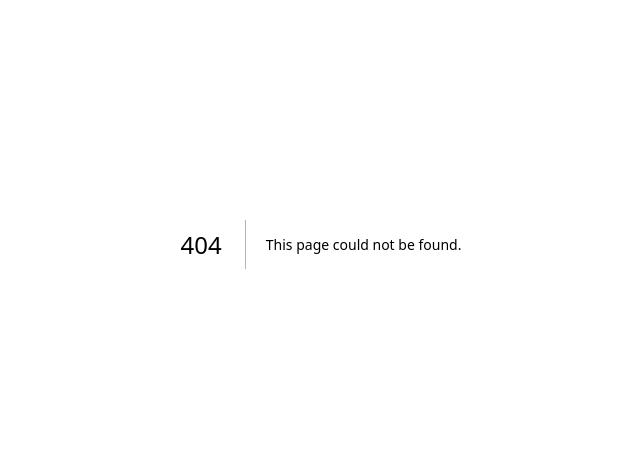
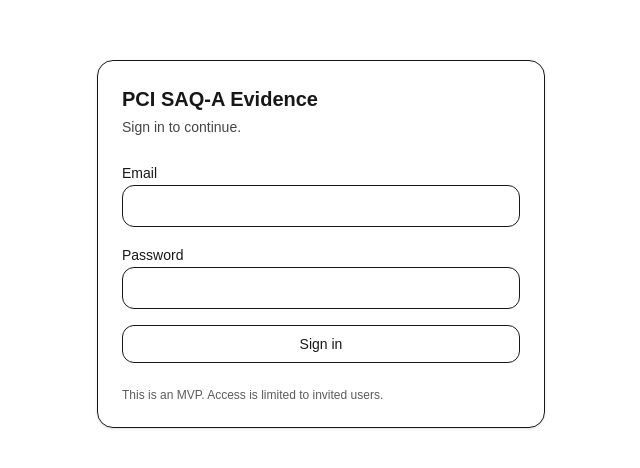
Before and after one commit to yojiro-otsubo/pci-saq-a-evidence, a Next.js app: page /login in a window 1280 px wide. Before the commit this address had no page. Shown: the part 156-624 px from the top of the page, without its empty margins (319-959 px from the left). Built offline with nearby package versions, Linux system fonts and the light colour scheme; no server answers.

Commit message:
feat(auth): add login page with server action

```diff
--- /dev/null
+++ b/src/app/login/actions/loginAction.ts
@@ -0,0 +1,28 @@
+"use server";
+
+import { z } from "zod";
+import { createClient } from "@/lib/supabase/server";
+
+const Schema = z.object({
+  email: z.string().email(),
+  password: z.string().min(1),
+});
+
+export async function loginAction(input: unknown): Promise<
+  | { ok: true }
+  | { ok: false; error?: string }
+> {
+  const parsed = Schema.safeParse(input);
+  if (!parsed.success) return { ok: false, error: "Invalid input." };
+
+  const supabase = await createClient();
+
+  const { error } = await supabase.auth.signInWithPassword({
+    email: parsed.data.email,
+    password: parsed.data.password,
+  });
+
+  if (error) return { ok: false, error: error.message };
+
+  return { ok: true };
+}
--- /dev/null
+++ b/src/app/login/page.tsx
@@ -0,0 +1,30 @@
+import { redirect } from "next/navigation";
+import { createClient } from "@/lib/supabase/server";
+import LoginForm from "./ui/LoginForm";
+
+export default async function LoginPage() {
+  const supabase = await createClient();
+  const { data } = await supabase.auth.getUser();
+
+  // ログイン済みならアプリへ
+  if (data?.user) redirect("/app");
+
+  return (
+    <main className="min-h-dvh flex items-center justify-center px-4">
+      <div className="w-full max-w-md rounded-2xl border p-6 shadow-sm">
+        <h1 className="text-xl font-semibold">PCI SAQ-A Evidence</h1>
+        <p className="mt-1 text-sm opacity-80">
+          Sign in to continue.
+        </p>
+
+        <div className="mt-6">
+          <LoginForm />
+        </div>
+
+        <p className="mt-6 text-xs opacity-70">
+          This is an MVP. Access is limited to invited users.
+        </p>
+      </div>
+    </main>
+  );
+}
--- /dev/null
+++ b/src/app/login/ui/LoginForm.tsx
@@ -0,0 +1,74 @@
+"use client";
+
+import { useState } from "react";
+import { useRouter } from "next/navigation";
+import { loginAction } from "../actions/loginAction";
+
+export default function LoginForm() {
+  const router = useRouter();
+  const [email, setEmail] = useState("");
+  const [password, setPassword] = useState("");
+  const [pending, setPending] = useState(false);
+  const [error, setError] = useState<string | null>(null);
+
+  return (
+    <form
+      className="space-y-4"
+      onSubmit={async (e) => {
+        e.preventDefault();
+        setPending(true);
+        setError(null);
+
+        const res = await loginAction({ email, password });
+
+        setPending(false);
+
+        if (!res.ok) {
+          setError(res.error ?? "Login failed.");
+          return;
+        }
+
+        router.replace("/app");
+        router.refresh();
+      }}
+    >
+      <div className="space-y-1">
+        <label className="text-sm">Email</label>
+        <input
+          className="w-full rounded-xl border px-3 py-2 outline-none"
+          type="email"
+          autoComplete="email"
+          value={email}
+          onChange={(e) => setEmail(e.target.value)}
+          required
+        />
+      </div>
+
+      <div className="space-y-1">
+        <label className="text-sm">Password</label>
+        <input
+          className="w-full rounded-xl border px-3 py-2 outline-none"
+          type="password"
+          autoComplete="current-password"
+          value={password}
+          onChange={(e) => setPassword(e.target.value)}
+          required
+        />
+      </div>
+
+      {error && (
+        <div className="rounded-xl border px-3 py-2 text-sm">
+          {error}
+        </div>
+      )}
+
+      <button
+        className="w-full rounded-xl border px-3 py-2 text-sm font-medium disabled:opacity-60"
+        type="submit"
+        disabled={pending}
+      >
+        {pending ? "Signing in..." : "Sign in"}
+      </button>
+    </form>
+  );
+}
```
